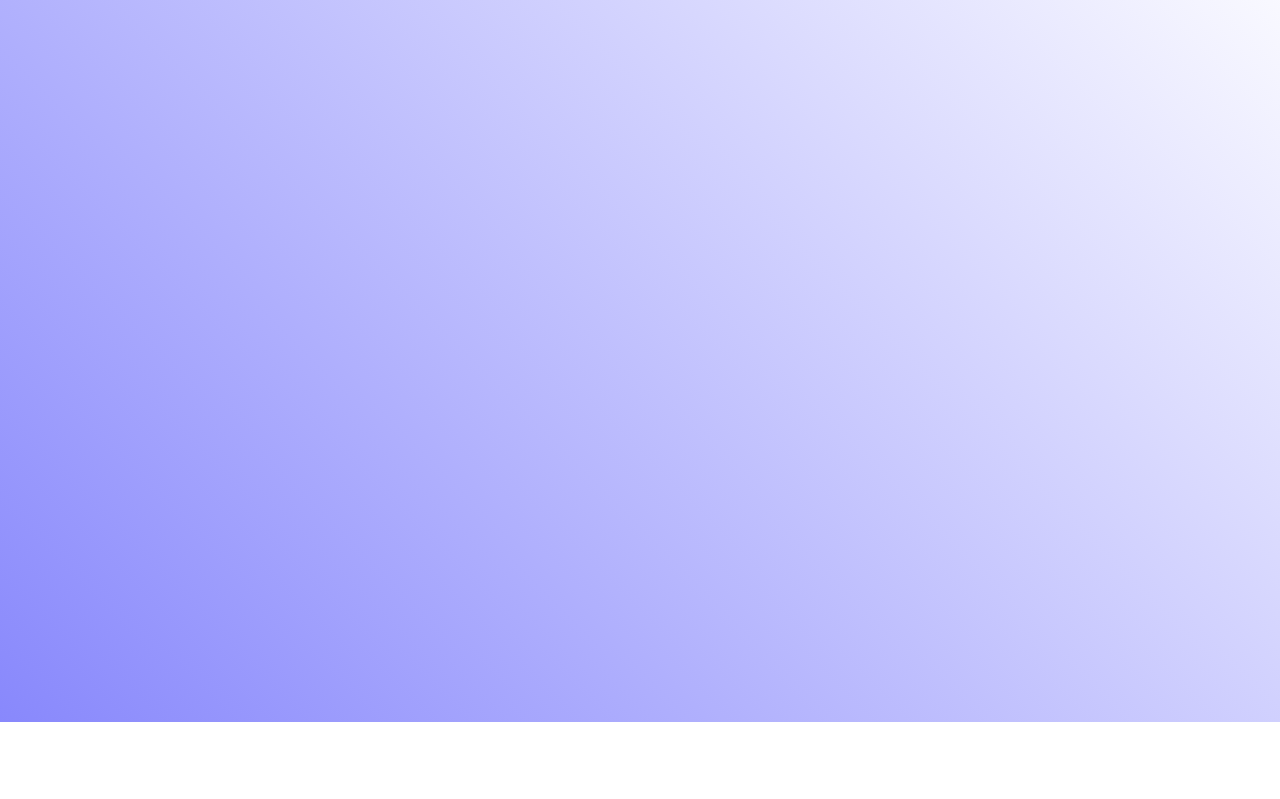
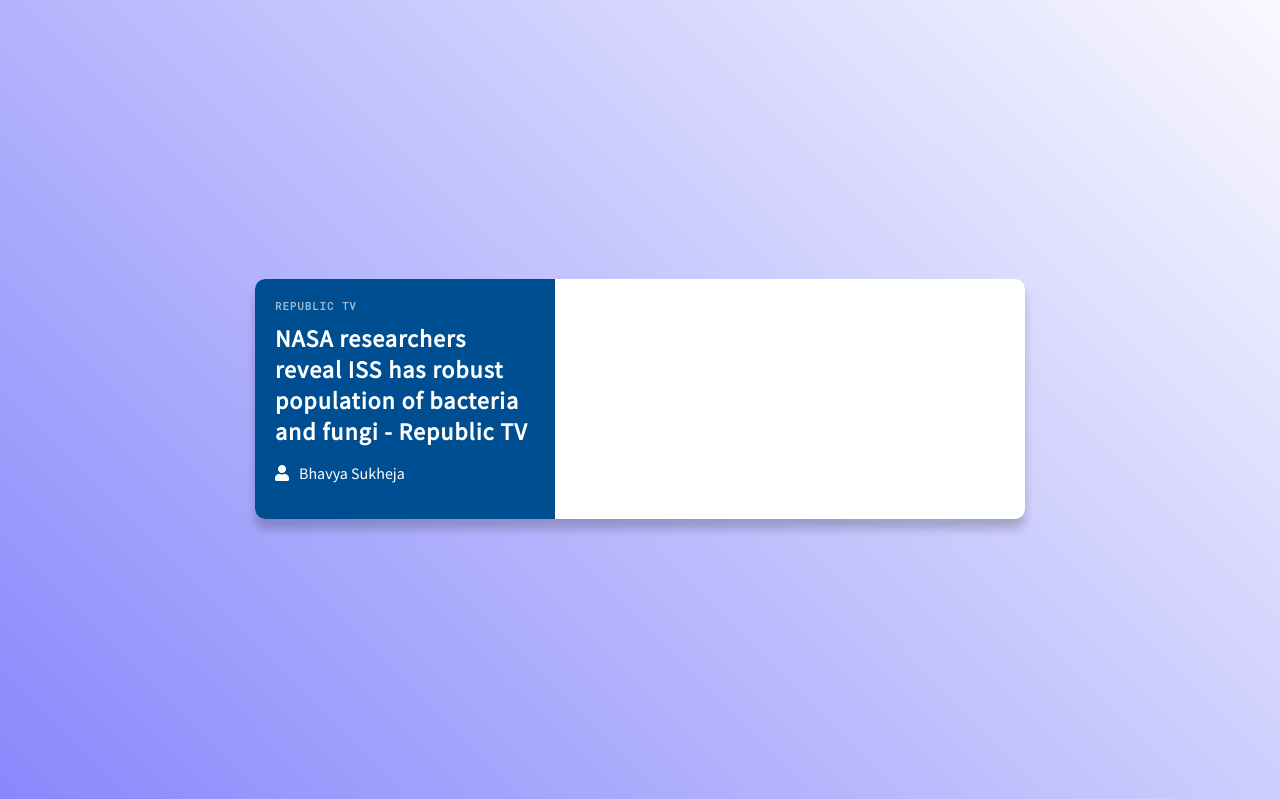
Before and after one commit to ajaysram/NewsDesk, a plain HTML site: page index.html in a window 1280 px wide. Shown: the part 112-911 px from the top of the page. Before the commit the page ends 834 px from the top, so only its background shows below. Drawn offline with Linux system fonts and the light colour scheme.

Commit message:
Left side of card complete

```diff
--- a/index.html
+++ b/index.html
@@ -9,5 +9,18 @@
 </head>
 <body>
     <h1 id="heading">NewsDesk</h1>
+    <div class="main">
+        <div class="newsContainer">
+         <!-- NEWS CARD -->
+            <div class="newsCard">
+             <!-- NEWS SUMMARY ; THE LEFT SIDE -->
+                <div class="shortNews">
+                    <h6 id="newsSource">Republic TV</h6>
+                    <h2>NASA researchers reveal ISS has robust population of bacteria and fungi - Republic TV</h2>
+                    <p id="reporterName"><i class="fas fa-user"></i>Bhavya Sukheja</p>
+                </div>
+            </div>
+        </div>
+    </div>
 </body>
 </html>
--- a/style.css
+++ b/style.css
@@ -6,8 +6,6 @@
 
 
 body {
-    height: 100vh;
-	width: 100vw;
     background-image: linear-gradient(45deg,#8888fc,#fff);
     font-family: 'Source Sans Pro', sans-serif;
     margin: 0;
@@ -22,3 +20,47 @@
     margin-bottom: 20px;
     text-shadow: 1px 3px #004e92;
 }
+
+.main{
+    display: flex;
+	align-items: center;
+	justify-content: center;
+	flex-direction: column;
+    min-height: 100vh;
+}
+
+.newsCard {
+	background-color: #fff;
+	border-radius: 10px;
+	box-shadow: 0 10px 10px rgba(0, 0, 0, 0.2);
+	display: flex;
+	max-width: 100%;
+	margin: 20px;
+	overflow: hidden;
+	width: 770px;
+}
+
+.shortNews {
+	background-color:#004e92;
+	color: #fff;
+	padding: 20px;
+	max-width: 300px;
+}
+
+.newsDate,#newsSource {
+	opacity: 0.6;
+	margin: 0 !important;
+	letter-spacing: 1px;
+	text-transform: uppercase;
+    font-family: 'Roboto Mono',sans-serif;
+}
+
+.newsCard h2 {
+	letter-spacing: 1px;
+    margin: 10px 0;
+    font-weight: bold;
+}
+
+i{
+    margin-right: 10px;
+}
```
Also changed, not shown: 1 other file.
